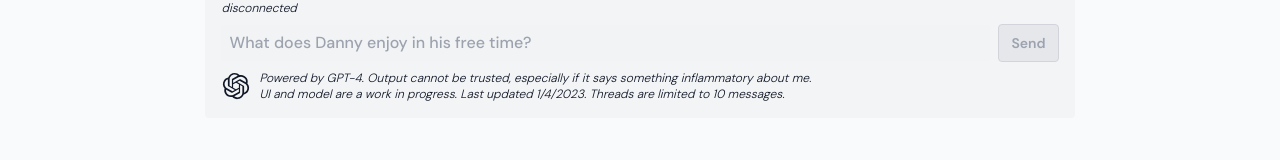
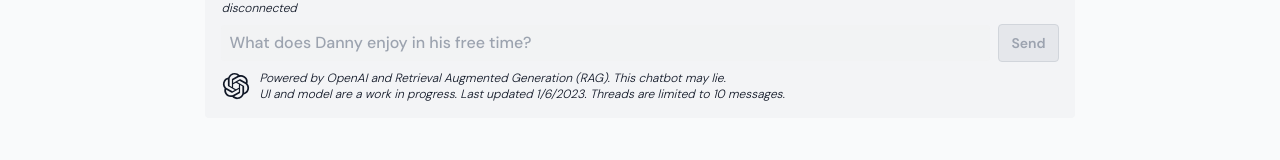
Before and after one commit to buoyad/ayoubd, a Next.js app in the folder site/: page /work in a window 1280 px wide. Shown: the part 373-533 px from the top of the page. Built offline with nearby package versions, Linux system fonts and the light colour scheme; no server answers.

Commit message:
update disclaimer

```diff
--- a/site/src/app/(root)/work/chat.tsx
+++ b/site/src/app/(root)/work/chat.tsx
@@ -101,11 +101,11 @@ export const ChatThread = () => {
           <Icon name="openai" width={30} height={30} />
           <Box gap="none" className="flex-1 items-start">
             <Text className="text-xs italic">
-              Powered by GPT-4. Output cannot be trusted, especially if it says
-              something inflammatory about me.
+              Powered by OpenAI and Retrieval Augmented Generation (RAG). This
+              chatbot may lie.
             </Text>
             <Text className="text-xs italic">
-              UI and model are a work in progress. Last updated 1/4/2023.
+              UI and model are a work in progress. Last updated 1/6/2023.
               Threads are limited to 10 messages.
             </Text>
           </Box>
```
